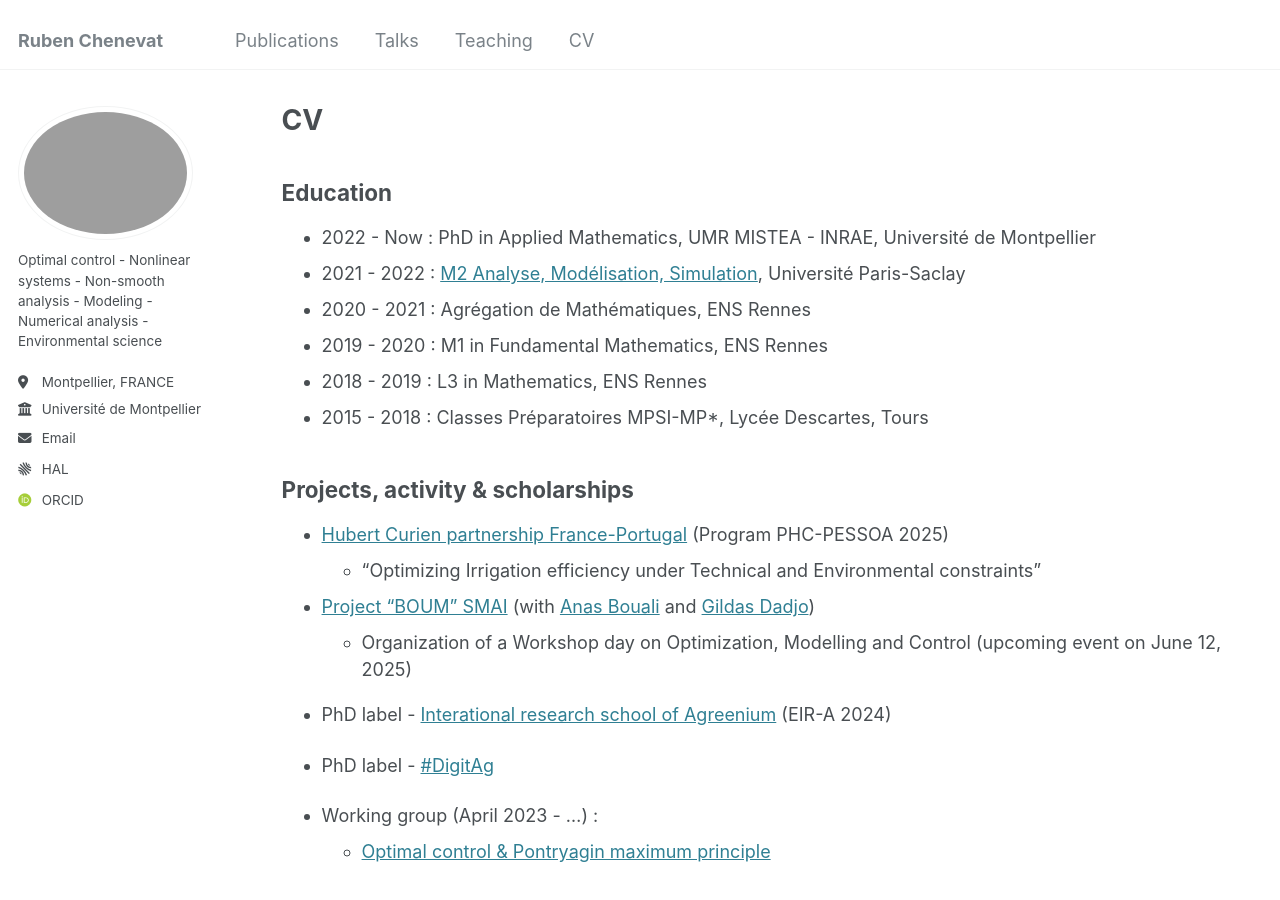
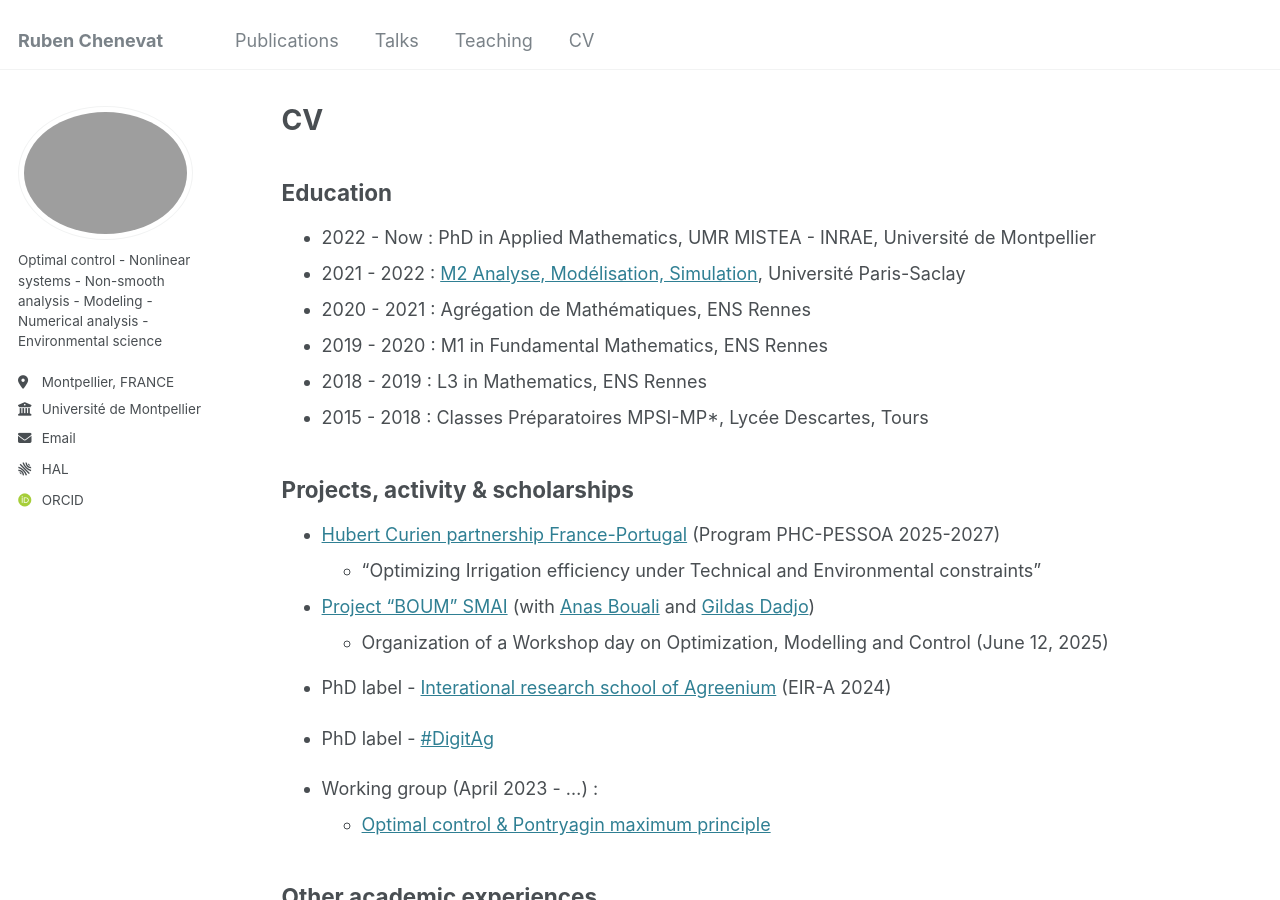
Before and after one commit to rubenchenevat/rubenchenevat.github.io, a Jekyll site: the page built from _pages/cv.md, in a window 1280 px wide and 900 px high. Built offline with Jekyll 4.4.1, drawn with Linux system fonts in a browser that asks for light colours; some web fonts are replaced.

Commit message:
Update cv.md

```diff
--- a/_pages/cv.md
+++ b/_pages/cv.md
@@ -20,11 +20,11 @@ redirect_from:
 
 ## Projects, activity & scholarships
 
-* [Hubert Curien partnership France-Portugal](https://www.campusfrance.org/fr/pessoa) (Program PHC-PESSOA 2025)
+* [Hubert Curien partnership France-Portugal](https://www.campusfrance.org/fr/pessoa) (Program PHC-PESSOA 2025-2027)
   * "Optimizing Irrigation efficiency under Technical and Environmental constraints"
 
 * [Project "BOUM" SMAI](http://smai.emath.fr/spip.php?article548&lang=fr) (with [Anas Bouali](https://www.anasbouali.com/) and [Gildas Dadjo](https://sites.google.com/view/mahugnongildasdadjo/home))
-  * Organization of a Workshop day on Optimization, Modelling and Control (upcoming event on June 12, 2025)
+  * Organization of a Workshop day on Optimization, Modelling and Control (June 12, 2025)
 
 * PhD label - [Interational research school of Agreenium](https://www.agreenium.fr/formation-recherche/doctorat-et-ecoles-d-ete/une-formation-doctorale-internationale-lecole-eir-a) (EIR-A 2024)
 
```
